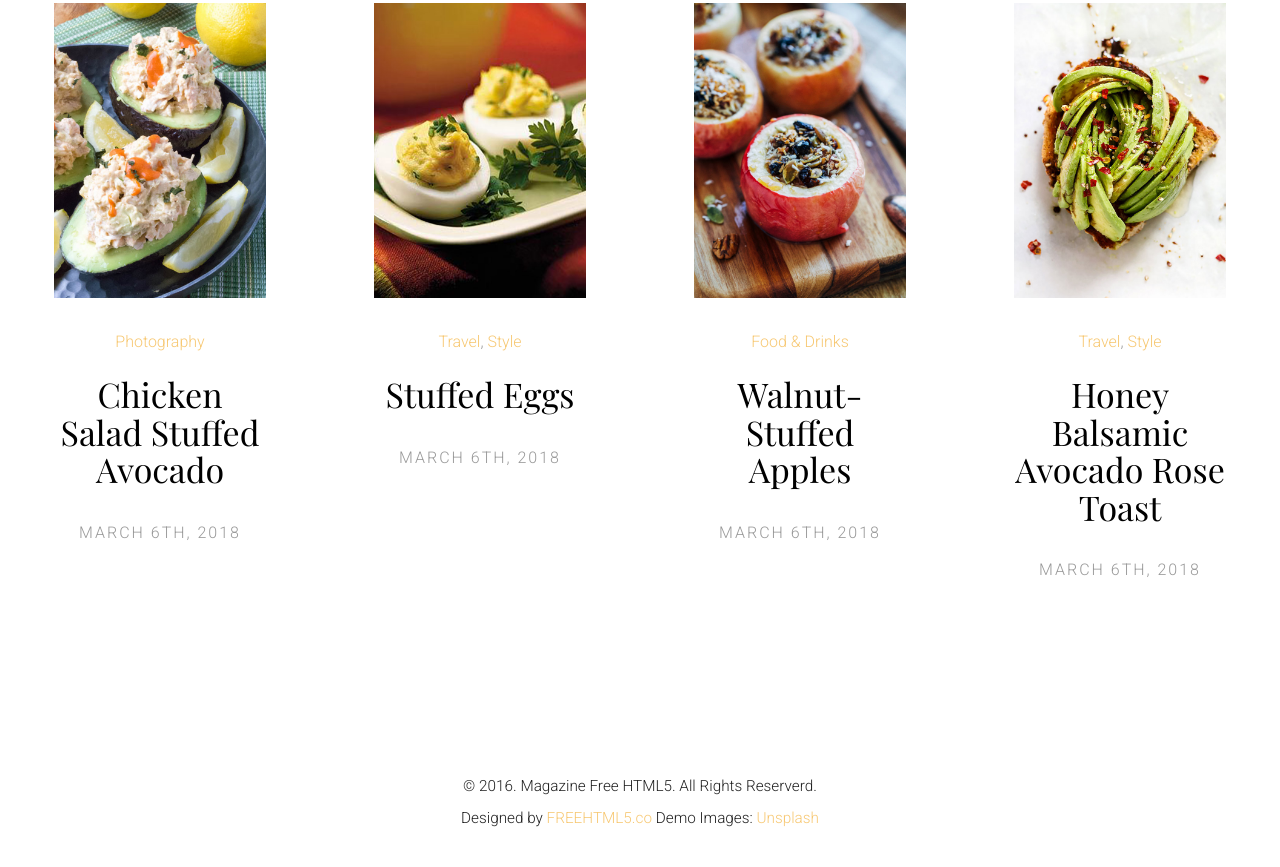
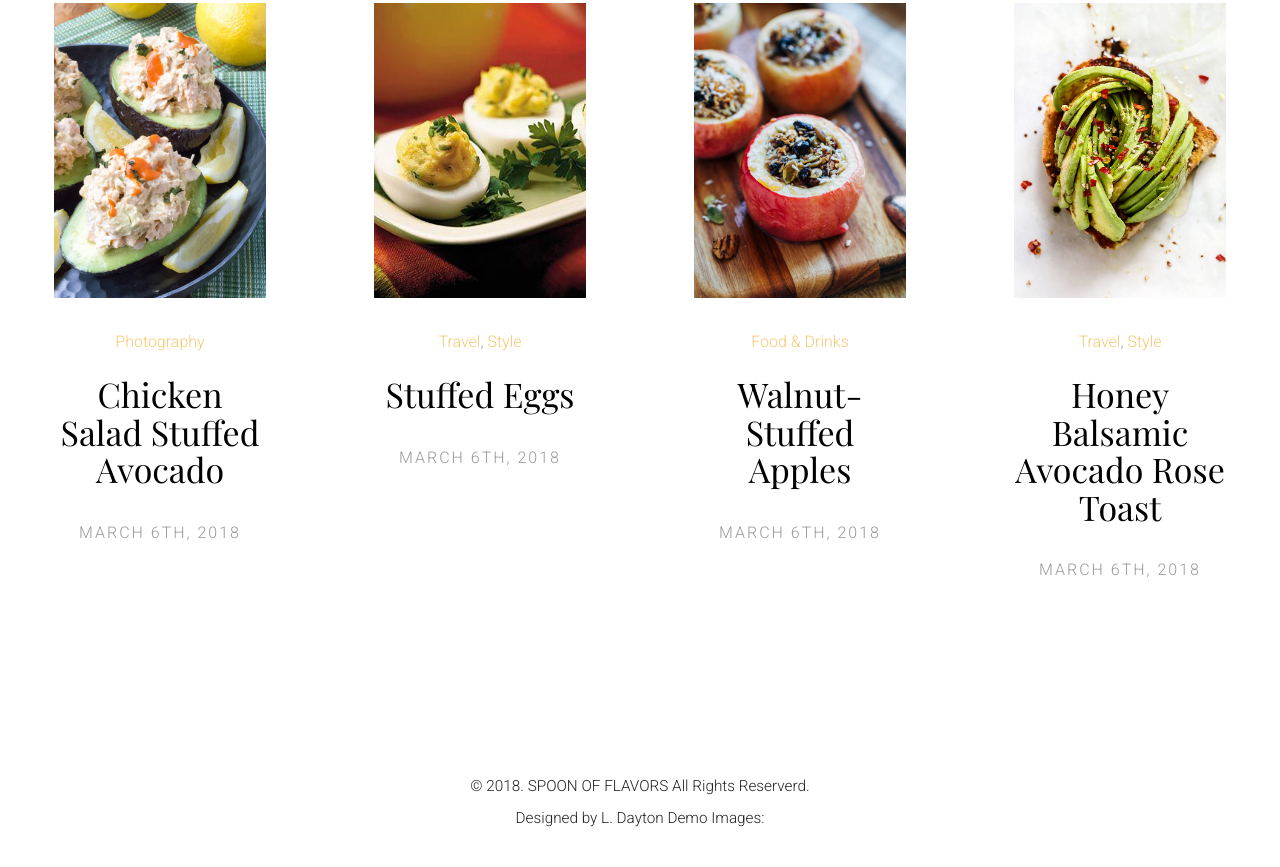
Before and after one commit to SpoonofFlavors/SpoonofFlavors.github.io, a plain HTML site: page index.html in a window 1280 px wide. Shown: the part 2274-3141 px from the top of the page. Drawn offline with nearby package versions, Linux system fonts and the light colour scheme; files whose address does not match are found by name; a web font is replaced by a local one.

Commit message:
Add files via upload

```diff
--- a/index.html
+++ b/index.html
@@ -254,7 +254,7 @@
 	</div>
 
 	<footer id="fh5co-footer">
-		<p><small>&copy; 2016. Magazine Free HTML5. All Rights Reserverd. <br> Designed by <a href="http://freehtml5.co" target="_blank">FREEHTML5.co</a>  Demo Images: <a href="http://unsplash.com/" target="_blank">Unsplash</a></small></p>
+		<p><small>&copy; 2018. SPOON OF FLAVORS All Rights Reserverd. <br> Designed by L. Dayton  Demo Images: <a href="http://unsplash.com/" target="_blank"</a></small></p>
 	</footer>
 
 
```
